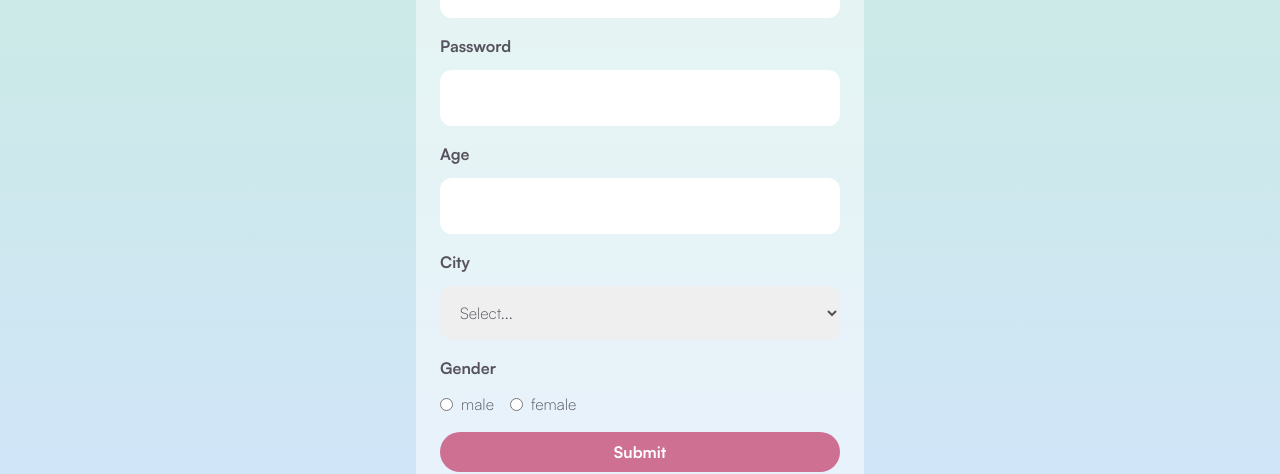
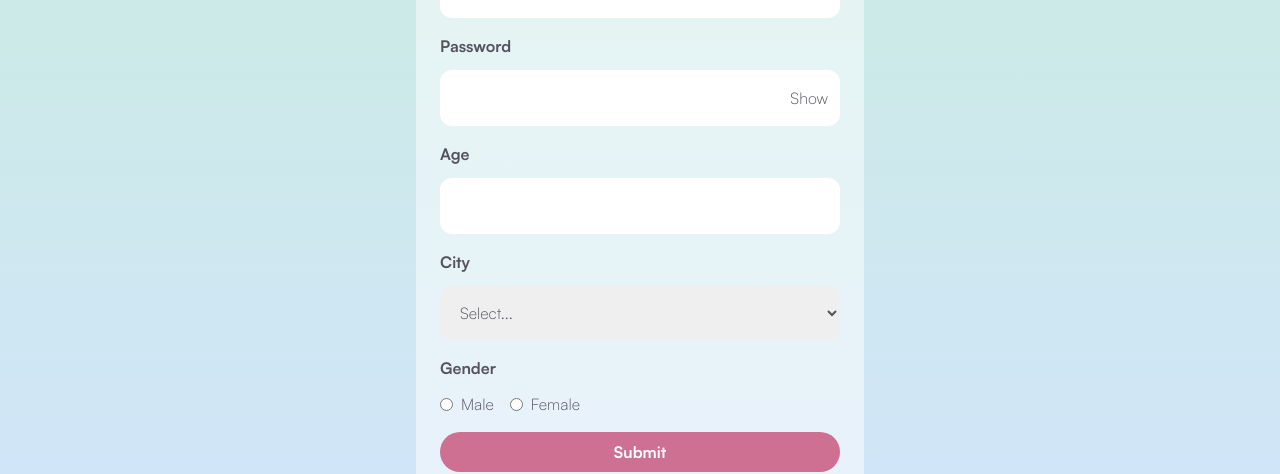
Before and after one commit to sriramsenthill/catalog-week2-assignment, a React (Vite) app: page / in a window 1280 px wide. Shown: the part 255-729 px from the top of the page. Built offline with nearby package versions, Linux system fonts and the light colour scheme.

Commit message:
added pasword visibility

```diff
--- a/src/App.tsx
+++ b/src/App.tsx
@@ -10,7 +10,7 @@ const App = () => {
     { name: 'password', type: 'password' },
     { name: 'age', type: 'number' },
     { name: 'city', type: 'select', options: ['New York', 'Los Angeles', 'Chicago', 'Houston'] },
-    { name: 'gender', type: 'radio', options: ['male', 'female'] }
+    { name: 'gender', type: 'radio', options: ['Male', 'Female'] }
   ];
 
   return (
--- a/src/components/InputField.tsx
+++ b/src/components/InputField.tsx
@@ -1,5 +1,5 @@
 // src/components/InputField.tsx
-import React from 'react';
+import React, { useState } from 'react';
 
 interface InputFieldProps {
     label: string;
@@ -11,19 +11,36 @@ interface InputFieldProps {
 }
 
 const InputField = ({ label, name, type = "text", value, onChange, error }: InputFieldProps) => {
+    const [isPasswordVisible, setIsPasswordVisible] = useState(false); // State for password visibility
+
+    const togglePasswordVisibility = () => {
+        setIsPasswordVisible(prev => !prev); // Toggle visibility
+    };
+
     return (
         <div className="mb-4 flex flex-col w-full gap-y-2">
             <label className="block mb-1 text-custom-gray font-bold" htmlFor={name}>
                 {label} {error && <span className="text-red-500">- Required</span>} {/* Show required message only if there's an error */}
             </label>
+            <div className="relative">
                 <input
-                className={`shadow-slate-300  text-custom-gray rounded-xl p-4 w-full focus:outline-none ${error ? 'border-red-500' : ''}`} // Highlight in red if there's an error
+                    className={`shadow-slate-300 text-custom-gray rounded-xl p-4 w-full focus:outline-none ${error ? 'border-red-500' : ''}`} // Highlight in red if there's an error
                     id={name}
                     name={name}
-                type={type}
+                    type={isPasswordVisible ? "text" : type} // Change type based on visibility
                     value={value}
                     onChange={onChange}
                 />
+                {type === "password" && (
+                    <button
+                        type="button"
+                        onClick={togglePasswordVisibility}
+                        className="absolute right-3 top-1/2 transform -translate-y-1/2 text-custom-gray"
+                    >
+                        {isPasswordVisible ? 'Hide' : 'Show'} {/* Toggle button text */}
+                    </button>
+                )}
+            </div>
             {error && <p className="text-red-500 text-sm">{error}</p>} {/* Display error message */}
         </div>
     );
```
Lines whose indentation alone changed are shown as unchanged.
